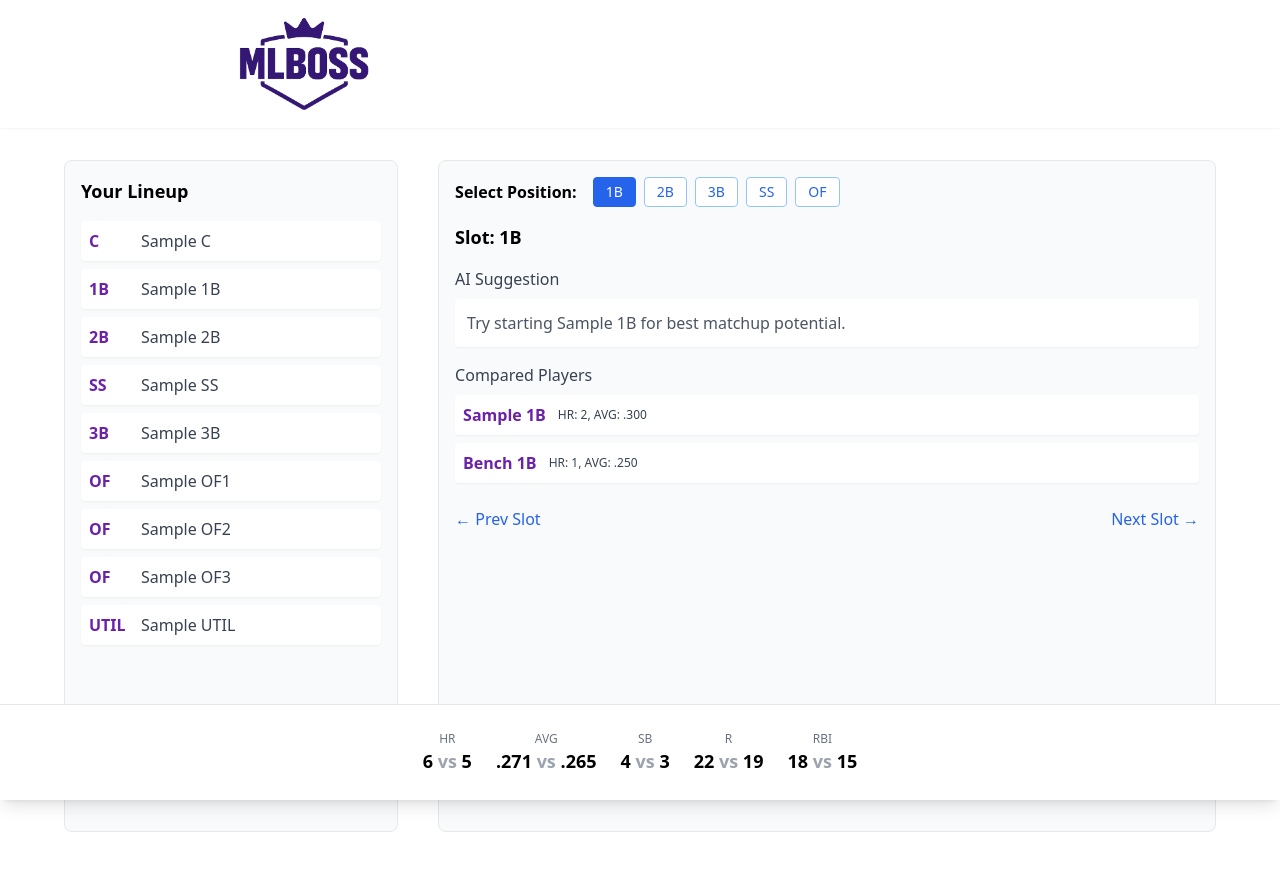
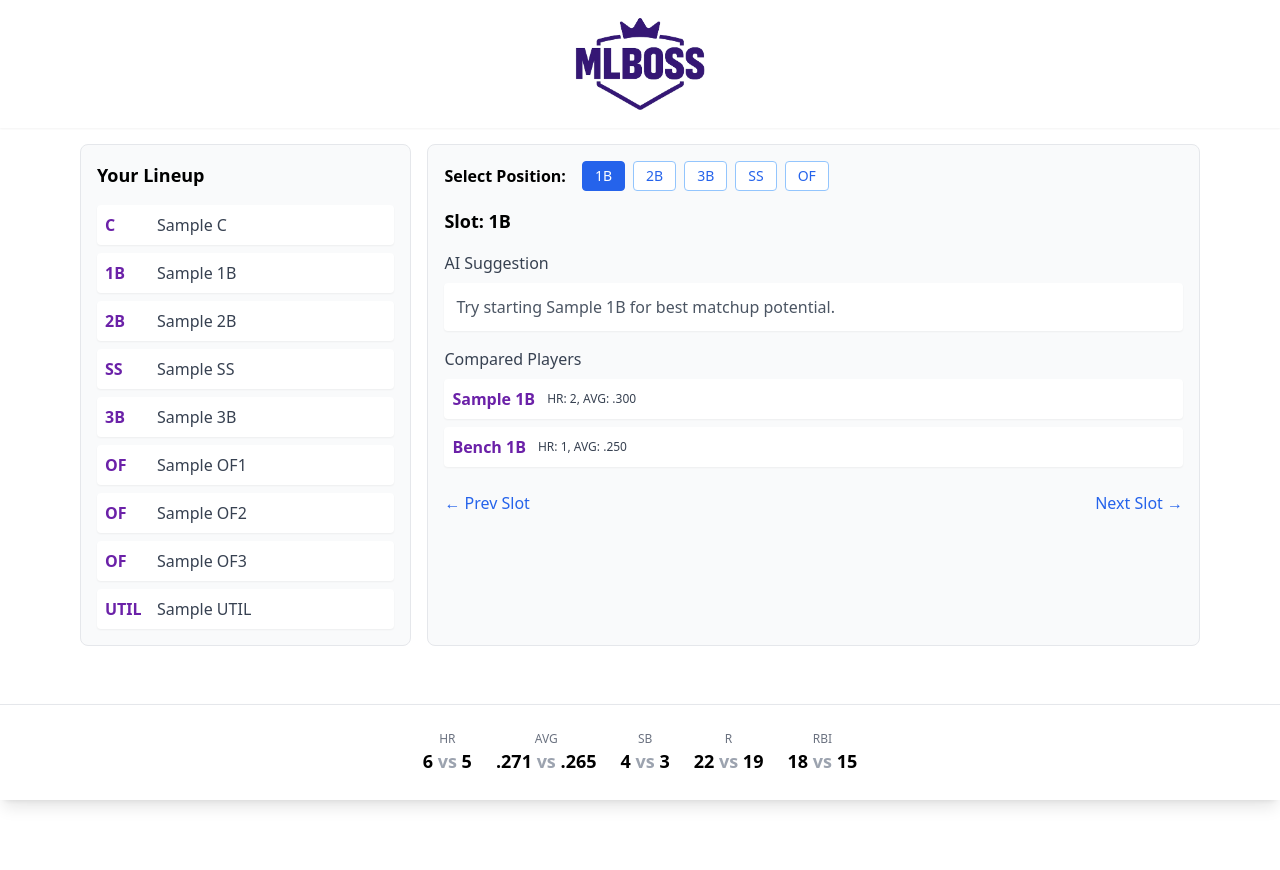
Before and after one commit to Skinnerbox916/MLBoss, a Next.js app: page / in a window 1280 px wide. Both pictures are taken after a click on the button "Login". Shown: the top 870 px of the page. Built offline with nearby package versions, Linux system fonts and the light colour scheme.

Commit message:
Added Dashboard

```diff
--- a/app/layout.tsx
+++ b/app/layout.tsx
@@ -14,9 +14,13 @@ export default function RootLayout({
 }) {
   return (
     <html lang="en">
-      <body>
+      <head>
+        <meta charSet="utf-8" />
+        <meta name="viewport" content="width=device-width, initial-scale=1" />
+      </head>
+      <body className="bg-white">
         <header className="bg-white shadow-sm">
-          <div className="max-w-4xl mx-auto py-4 px-8 flex items-center">
+          <div className="max-w-4xl mx-auto py-4 px-8 flex justify-center">
             <Image
               src="/MLBoss Logo.png"
               alt="MLBoss Logo"
@@ -27,7 +31,7 @@ export default function RootLayout({
             />
           </div>
         </header>
-        <main>{children}</main>
+        {children}
       </body>
     </html>
   )
--- a/app/page.tsx
+++ b/app/page.tsx
@@ -69,9 +69,9 @@ export default function Home() {
 
   return (
     <div className="DashboardLayout min-h-screen flex flex-col pb-24">
-      <div className="flex-1 flex flex-col md:flex-row max-w-6xl mx-auto w-full gap-0 md:gap-6 pt-8 px-2 md:px-0">
+      <div className="flex flex-col md:flex-row max-w-6xl mx-auto w-full min-h-[60vh] gap-4 p-4">
         {/* Left Sidebar: LineupPanel */}
-        <aside className="LineupPanel w-full md:w-[30%] bg-gray-50 rounded-lg p-4 border mb-4 md:mb-0 md:mr-4">
+        <aside className="LineupPanel bg-gray-50 rounded-lg p-4 border w-full md:w-[30%]">
           <h2 className="text-lg font-semibold mb-4">Your Lineup</h2>
           <ul className="space-y-2">
             {sampleLineup.map((player) => (
@@ -83,7 +83,7 @@ export default function Home() {
           </ul>
         </aside>
         {/* Right Main: EvaluationPanel */}
-        <main className="EvaluationPanel w-full md:w-[70%] bg-gray-50 rounded-lg p-4 border">
+        <main className="EvaluationPanel bg-gray-50 rounded-lg p-4 border w-full md:w-[70%]">
           <div className="mb-4 flex flex-wrap gap-2 items-center">
             <span className="font-semibold mr-2">Select Position:</span>
             {positions.map((pos) => (
--- /dev/null
+++ b/next.config.js
@@ -0,0 +1,10 @@
+/** @type {import('next').NextConfig} */
+const nextConfig = {
+  reactStrictMode: true,
+  swcMinify: true,
+  images: {
+    domains: [],
+  },
+}
+
+module.exports = nextConfig
--- /dev/null
+++ b/postcss.config.js
@@ -0,0 +1,6 @@
+module.exports = {
+  plugins: {
+    tailwindcss: {},
+    autoprefixer: {},
+  },
+};
```
